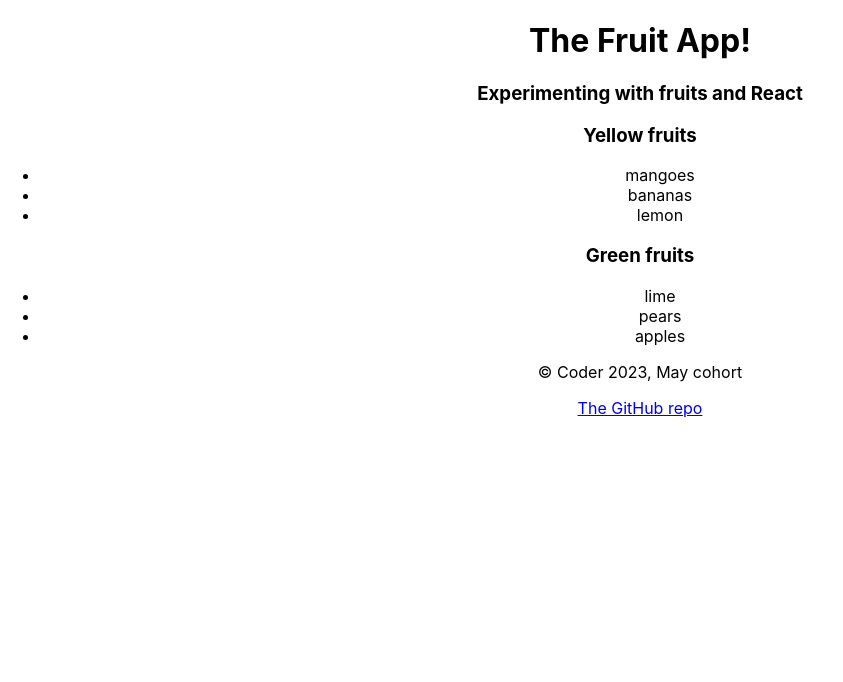
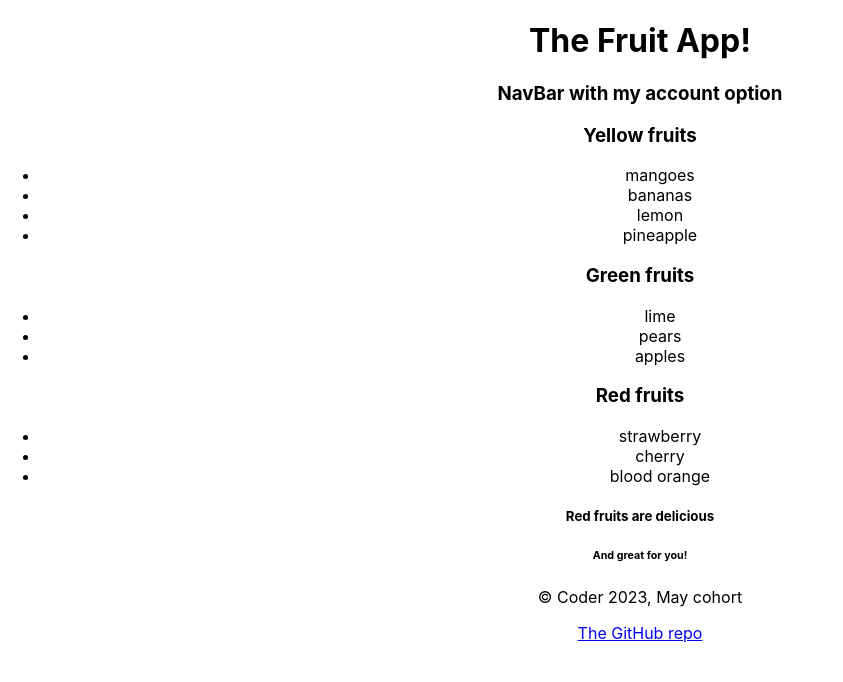
Before and after one commit to JairoAussie/t3w5-reactjs, a React (Create React App) app: page / in a window 1280 px wide. Shown: the top 682 px of the page, without its empty margins (0-843 px from the left). Built offline with nearby package versions, Linux system fonts and the light colour scheme.

Commit message:
conditional rendering and children

```diff
--- a/src/App.js
+++ b/src/App.js
@@ -7,10 +7,14 @@ import Footer from './Footer';
 function App() {
   return (
     <div className="App">
-      <Title />
-      <FruitList colour = {"Yellow"} listToShow = {["mangoes", "bananas" , "lemon"]}/>
+      <Title loggedInUser="Jairo"/>
+      <FruitList colour = {"Yellow"} listToShow = {["mangoes", "bananas" , "lemon", "pineapple"]}/>
       <FruitList colour = {"Green"} listToShow = {["lime", "pears" , "apples"]}/>
-      <Footer />
+      <FruitList colour = {"Red"} listToShow = {["strawberry", "cherry" , "blood orange"]}>
+        <h5>Red fruits are delicious</h5>
+        <h6>And great for you!</h6>
+      </FruitList>
+      <Footer dataFromApi="Random data"/>
     </div>
 
   );
--- a/src/Footer.jsx
+++ b/src/Footer.jsx
@@ -1,8 +1,26 @@
 // import logo from './logo.svg';
 
-export default function Footer(){
-    return <footer>
+export default function Footer(props){
+    // no alternative option
+    // return props.dataFromApi && <footer>
+    //     <p>© Coder 2023, May cohort</p>
+    //     <a href="https://github.com/JairoAussie/t3w5-reactjs">The GitHub repo</a>
+    // </footer>
+
+    // alternative with ternary
+    // return props.dataFromApi ? <footer>
+    //     <p>© Coder 2023, May cohort</p>
+    //     <a href="https://github.com/JairoAussie/t3w5-reactjs">The GitHub repo</a>
+    //     </footer>
+    //     :
+    //     <p>Loading...</p>
+
+    //alternative with short circuit logic
+    return (props.dataFromApi && <footer>
         <p>© Coder 2023, May cohort</p>
         <a href="https://github.com/JairoAussie/t3w5-reactjs">The GitHub repo</a>
-    </footer>
+        </footer>
+    ) ||
+        <p>Loading...</p>
+
 }
--- a/src/FruitList.jsx
+++ b/src/FruitList.jsx
@@ -1,26 +1,20 @@
-// Array of fruit names:
-
-let someFruit = [
-    "mangoes",
-    "pears",
-    "oranges",
-    "bananas",
-    "strawberries",
-    "apples"
-  ];
 
 export default function FruitList (props) {
     // it's not a good practice to use index as a key, if it's an array of objects, use the object id as a key
     // let fruitListItems = someFruit.map(((fruit,index) => <li key={index}>{fruit}</li>))
+    if (props.listToShow.includes("durian")){
+      return null;
+    }
+
     let fruitListItems = props.listToShow.map((fruit => <li key={fruit}>{fruit}</li>))
-    console.log(props);
+    console.log(props.children);
     return (
       <>
         <h3>{props.colour} fruits</h3>
         <ul>
           {fruitListItems}
         </ul>
-
+        {props.children}
       </>
 
     )
--- a/src/Title.jsx
+++ b/src/Title.jsx
@@ -1,8 +1,13 @@
-export default function Title (){
+export default function Title (props){
     return (
     <>
         <h1>The Fruit App!</h1>
-        <h3>Experimenting with fruits and React</h3>
+        {
+            props.loggedInUser ?
+            <h3>NavBar with my account option</h3>
+            :
+            <h3>NavBar with log in and sign up options</h3>
+        }
     </>
     )
 }
```
